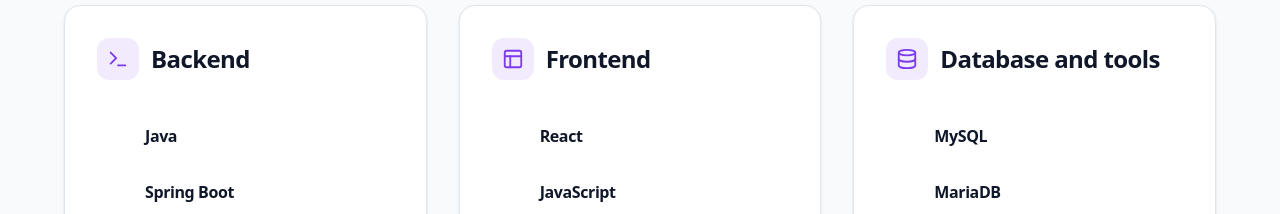
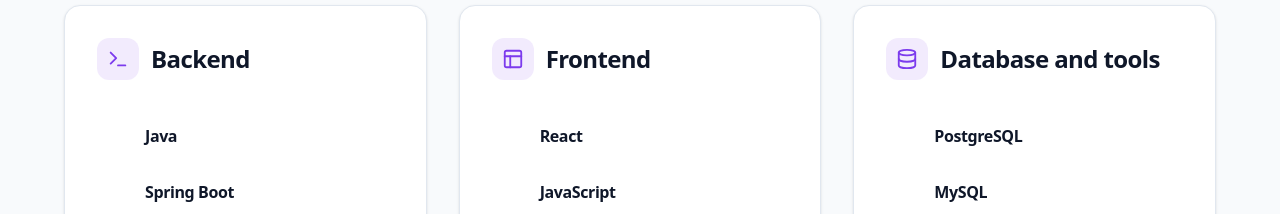
Before and after one commit to buruadam/buruadam.github.io, a React (Vite) app: page /#about in a window 1280 px wide. Shown: the part 1560-1774 px from the top of the page. Built offline with nearby package versions, Linux system fonts and the light colour scheme; some icons are missing.

Commit message:
Added skill

```diff
--- a/src/sections/Skills.tsx
+++ b/src/sections/Skills.tsx
@@ -35,6 +35,7 @@
             name: t('skills.categories.tools'),
             icon: <Database size={22} />,
             skills: [
+                { name: "postgresql", label: "PostgreSQL" },
                 { name: "mysql", label: "MySQL" },
                 { name: "mariadb", label: "MariaDB" },
                 { name: "docker", label: "Docker" },
```
